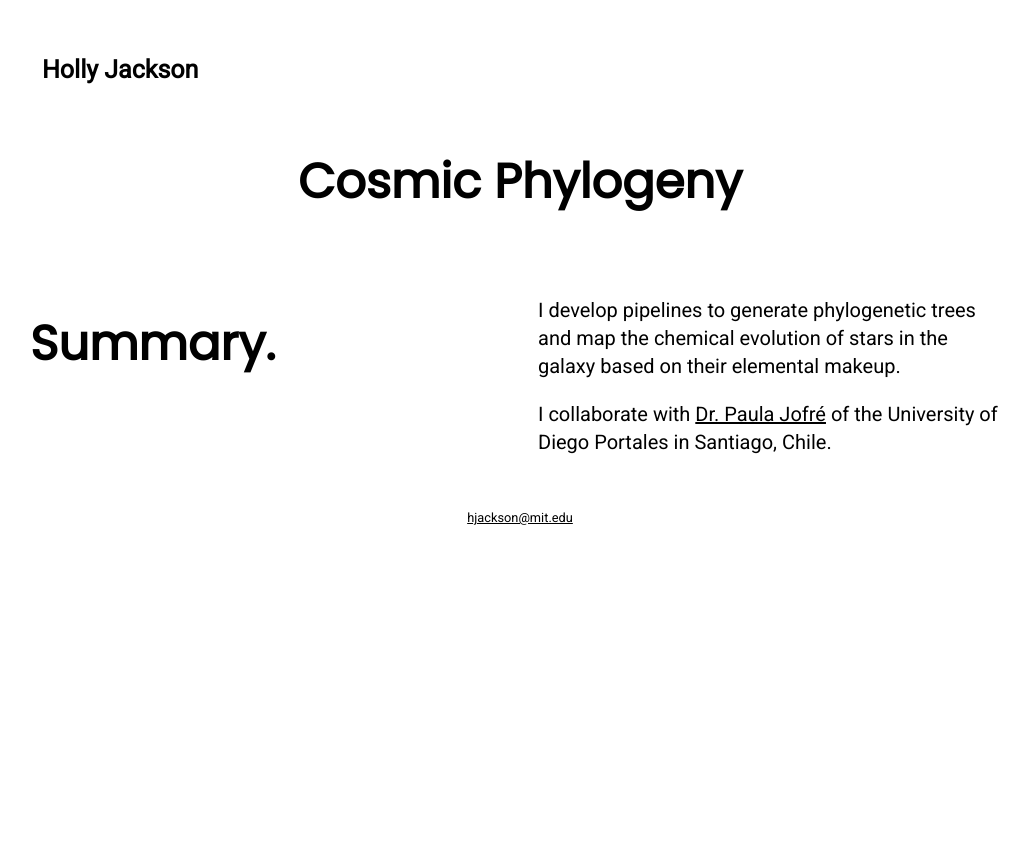
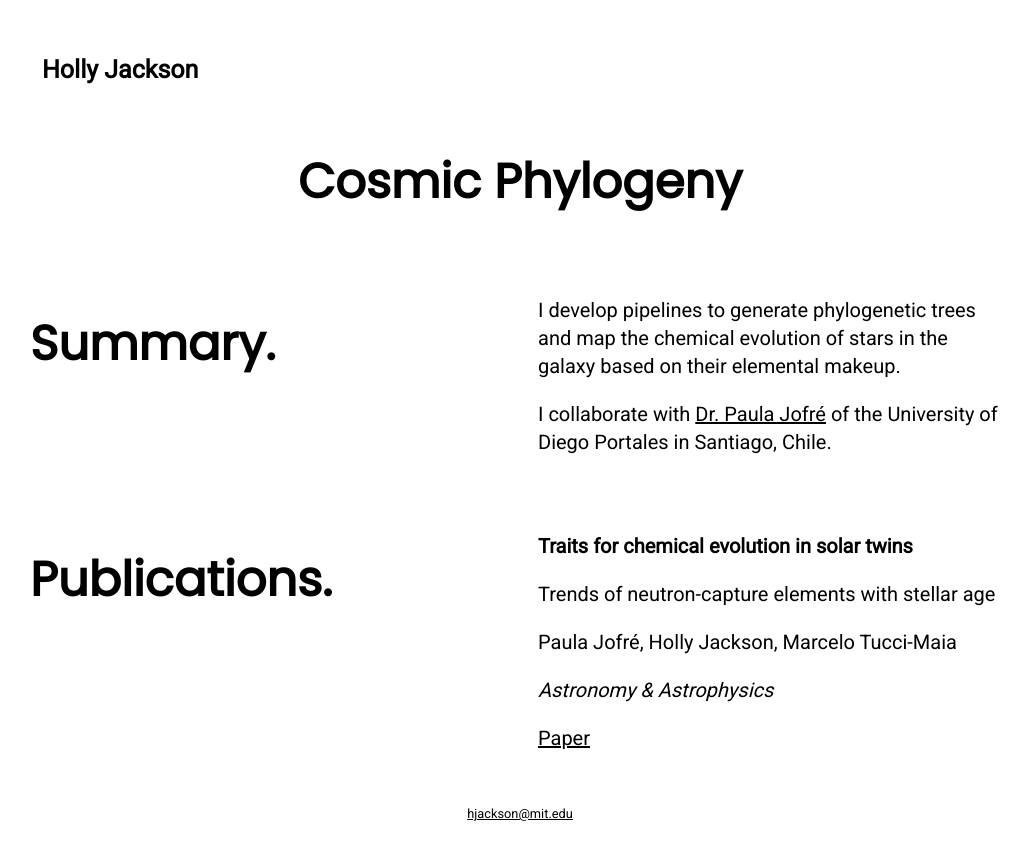
Before and after one commit to hollyjackson/hollyjackson.github.io, a Jekyll site: the page built from major-projects/cosmic-phylogeny.html, in a window 1280 px wide. Shown: the top 860 px of the page, without its empty margins (120-1149 px from the left). Built offline with Jekyll 4.4.1, drawn with Linux system fonts in a browser that asks for light colours.

Commit message:
add astro paper

```diff
--- a/_includes/header.html
+++ /dev/null
@@ -1,5 +0,0 @@
-<header class="header">
-    <a class="header__title" href="{{ '/' | absolute_url }}">{{ site.title }}</a>
-
-    {% include navigation.html %}
-  </header>
--- a/major-projects/cosmic-phylogeny.html
+++ b/major-projects/cosmic-phylogeny.html
@@ -15,4 +15,18 @@ title: "Cosmic Phylogeny"
             <p style="text-align:left">I collaborate with <a href="http://www.paulajofre.com/">Dr. Paula Jofré</a> of the University of Diego Portales in Santiago, Chile.</p>
         </div>
     </div>
+    <div class="column_grid">
+        <div class="content">
+            <h1 style="text-align:left">Publications.</h1>
+        </div>
+    </div>
+    <div class="column_grid">
+        <div class="content">
+            <p style="text-align:left;font-weight:bold;">Traits for chemical evolution in solar twins</p>
+            <p style="text-align:left;">Trends of neutron-capture elements with stellar age</p>
+            <p style="text-align:left;">Paula Jofré, Holly Jackson, Marcelo Tucci-Maia</p>
+            <p style="text-align:left;font-style:italic;">Astronomy & Astrophysics</p>
+            <p style="text-align:left"><a href="/major-projects/aa37140-19.pdf">Paper</a></p>
+        </div>
+    </div>
 </div>
--- /dev/null
+++ b/major-projects/implicit-curves.html
@@ -0,0 +1,6 @@
+---
+layout: page
+title: "Implicit Curves"
+---
+
+<p>coming soon...</p>
--- /dev/null
+++ b/major-projects/unlocking-history.html
@@ -0,0 +1,4 @@
+---
+layout: page
+title: "Unlocking History"
+---
```
Also changed, not shown: blog/atom.xml (deleted, +0 -27 lines), blog/index.html (deleted, +0 -11 lines), _includes/analytics.html (indentation only), major-projects/topological-optimization.html (added), 1 other file.
